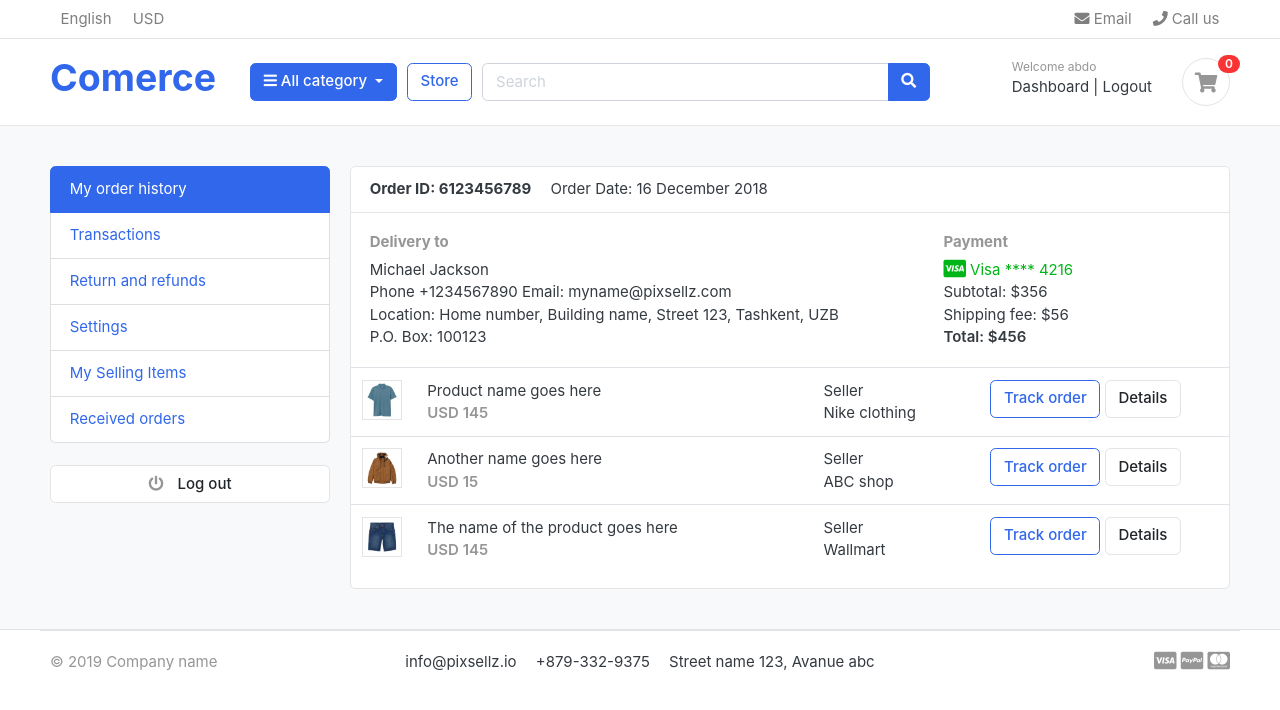
After one commit to abdelrhmannabil12/E-commerce, a Django app: page /accounts/ in a window 1280 px wide. The commit adds this page. Shown: the top 710 px of the page. Run offline with Django 3.2, Linux system fonts and the light colour scheme; a user stored in the database is signed in; data comes from the database, SQL or seed files in the repository; some libraries are stand-ins or nearby versions; some web fonts are replaced.

Commit message:
building the dashboard page and functions

```diff
--- a/accounts/urls.py
+++ b/accounts/urls.py
@@ -5,6 +5,8 @@ urlpatterns = [
     path('register/', views.register, name='register'),
     path('login/', views.login, name='login'),
     path('logout/', views.logout, name='logout'),
+    path('dashboard/',views.dashboard,name='dashboard'),
+    path('',views.dashboard,name='dashboard'),
 
     path('activate/<uidb64>/<token>/',views.activate,name='activate'),
 ]
--- a/accounts/views.py
+++ b/accounts/views.py
@@ -51,7 +51,8 @@ def login(request):
         user= auth.authenticate(email=email,password=password)
         if user is not None:
             auth.login(request,user)
-            return redirect('home')
+            messages.success(request,"You Are Now Looged In")
+            return redirect('dashboard')
         else:
             messages.error(request,"wrong password or username , please try again")
             return redirect('login')
@@ -79,3 +80,8 @@ def activate(request,uidb64,token):
     else:
         messages.error(request,"Invalid Activation Link")
         return redirect('register')
+
+
+@login_required(login_url='login')
+def dashboard(request):
+    return render(request,'dashboard.html')
--- a/templates/base.html
+++ b/templates/base.html
@@ -109,7 +109,7 @@ $(document).ready(function() {
 					<div class="widget-header">
 						<small class="title text-muted">Welcome {{user.first_name}}</small>
 						<div>
-							<a href="{% url 'store' %}">Cart</a> <span class="dark-transp"> | </span>
+							<a href="{% url 'dashboard' %}">Dashboard</a> <span class="dark-transp"> | </span>
 							<a href="{% url 'logout' %}"> Logout</a>
 						</div>
 					</div>
--- /dev/null
+++ b/templates/dashboard.html
@@ -0,0 +1,106 @@
+{% extends 'base.html' %}
+
+{% block content %}
+
+<section class="section-conten padding-y bg">
+    {% for message in messages %}
+    <div class="container-fluid p-0">
+      <div class="alert {{ message.tags }} alert-dismissible" role="alert" >
+        <button type="button" class="close" data-dismiss="alert" aria-label="Close">
+          <span aria-hidden="True">&times;</span>
+        </button>
+        {{ message }}
+      </div>
+    </div>
+    {% endfor %}
+    <div class="container">
+        <div class="row">
+        <aside class="col-md-3">
+            <!--   SIDEBAR   -->
+            <ul class="list-group">
+                <a class="list-group-item active" href="#"> My order history </a>
+                <a class="list-group-item" href="#"> Transactions </a>
+                <a class="list-group-item" href="#"> Return and refunds </a>
+                <a class="list-group-item" href="#">Settings </a>
+                <a class="list-group-item" href="#"> My Selling Items </a>
+                <a class="list-group-item" href="#"> Received orders </a>
+            </ul>
+            <br>
+            <a class="btn btn-light btn-block" href="{% url 'logout'%}"> <i class="fa fa-power-off"></i> <span class="text">Log out</span> </a>
+            <!--   SIDEBAR .//END   -->
+        </aside>
+        <main class="col-md-9">
+            <article class="card">
+            <header class="card-header">
+                <strong class="d-inline-block mr-3">Order ID: 6123456789</strong>
+                <span>Order Date: 16 December 2018</span>
+            </header>
+            <div class="card-body">
+                <div class="row">
+                    <div class="col-md-8">
+                        <h6 class="text-muted">Delivery to</h6>
+                        <p>Michael Jackson <br>
+                        Phone +1234567890 Email: myname@pixsellz.com <br>
+                        Location: Home number, Building name, Street 123,  Tashkent, UZB <br>
+                        P.O. Box: 100123
+                         </p>
+                    </div>
+                    <div class="col-md-4">
+                        <h6 class="text-muted">Payment</h6>
+                        <span class="text-success">
+                            <i class="fab fa-lg fa-cc-visa"></i>
+                            Visa  **** 4216
+                        </span>
+                        <p>Subtotal: $356 <br>
+                         Shipping fee:  $56 <br>
+                         <span class="b">Total:  $456 </span>
+                        </p>
+                    </div>
+                </div> <!-- row.// -->
+            </div> <!-- card-body .// -->
+            <div class="table-responsive">
+            <table class="table table-hover">
+                <tr>
+                    <td width="65">
+                        <img src="../images/items/1.jpg" class="img-xs border">
+                    </td>
+                    <td>
+                        <p class="title mb-0">Product name goes here </p>
+                        <var class="price text-muted">USD 145</var>
+                    </td>
+                    <td> Seller <br> Nike clothing </td>
+                    <td width="250"> <a href="#" class="btn btn-outline-primary">Track order</a> <a href="#" class="btn btn-light"> Details </a> </td>
+                </tr>
+                <tr>
+                    <td>
+                        <img src="../images/items/2.jpg" class="img-xs border">
+                    </td>
+                    <td>
+                        <p class="title mb-0">Another name goes here </p>
+                        <var class="price text-muted">USD 15</var>
+                    </td>
+                    <td> Seller <br> ABC shop </td>
+                    <td> <a href="#" class="btn btn-outline-primary">Track order</a> <a href="#" class="btn btn-light"> Details </a> </td>
+                </tr>
+                <tr>
+                    <td>
+                        <img src="../images/items/3.jpg" class="img-xs border">
+                    </td>
+                    <td>
+                        <p class="title mb-0">The name of the product  goes here </p>
+                        <var class="price text-muted">USD 145</var>
+                    </td>
+                    <td> Seller <br> Wallmart </td>
+                    <td> <a href="#" class="btn btn-outline-primary">Track order</a> <a href="#" class="btn btn-light"> Details </a> </td>
+                </tr>
+            </table>
+            </div> <!-- table-responsive .end// -->
+            </article> <!-- order-group.// -->
+        </main>
+    </div> <!-- row.// -->
+    </div>
+
+
+    </section>
+
+{% endblock content %}
```
